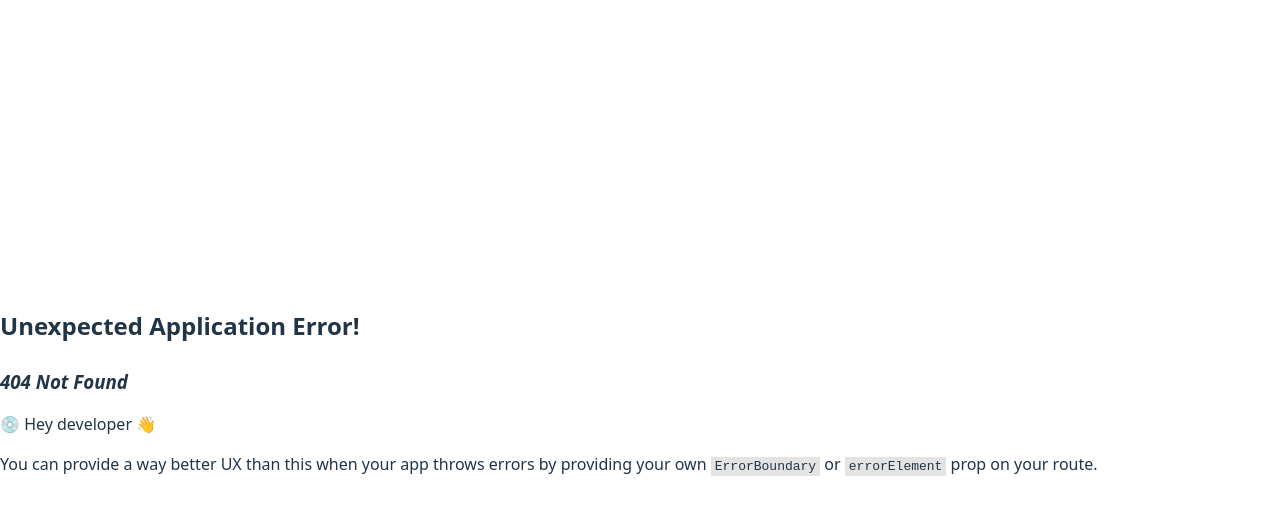
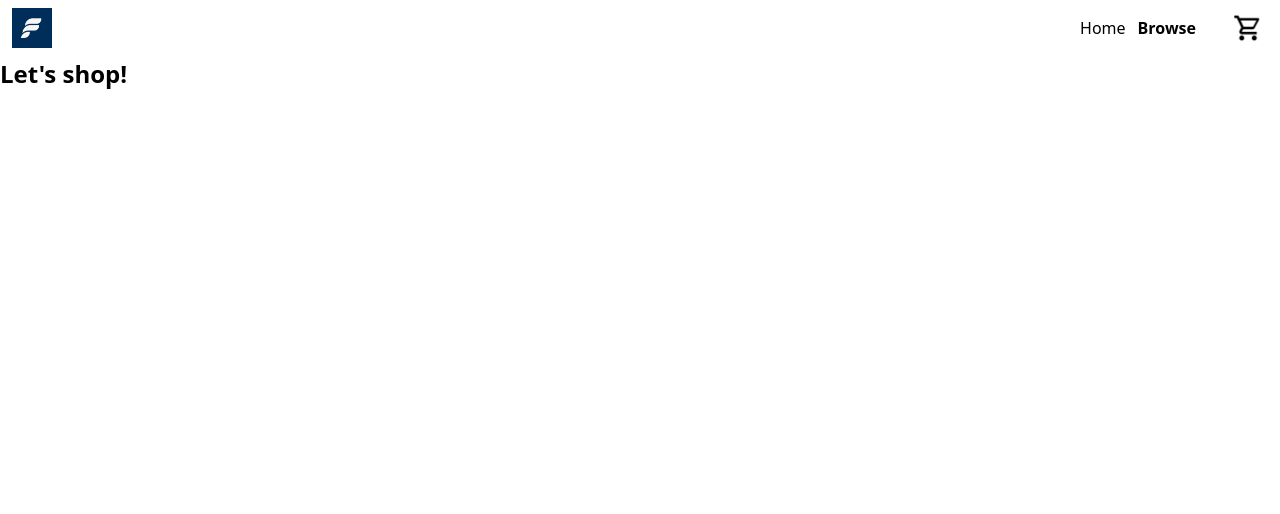
Before and after one commit to karllowe/Shopping-Cart, a React (Vite) app: page /browse in a window 1280 px wide. Before the commit this address had no page. Shown: the top 514 px of the page. Built offline with nearby package versions, Linux system fonts and the light colour scheme.

Commit message:
added browse page

```diff
--- a/package.json
+++ b/package.json
@@ -12,7 +12,8 @@
   "dependencies": {
     "react": "^19.2.0",
     "react-dom": "^19.2.0",
-    "react-router": "^7.13.0"
+    "react-router": "^7.13.0",
+    "react-router-dom": "^7.13.0"
   },
   "devDependencies": {
     "@eslint/js": "^9.39.1",
--- a/src/components/Header/Header.jsx
+++ b/src/components/Header/Header.jsx
@@ -2,15 +2,40 @@ import classes from "./header.module.css";
 import FlowOptimaLogo from "../../assets/FlowOptimaLogo.png";
 import cartOutline from "../../assets/cart-outline.png";
 import { IconButton } from "../iconButton/iconButton";
+import {NavLink} from "react-router-dom";
 
 function Header() {
+    const links = [
+        {
+            name:"Home",
+            key: "home",
+            path: "/"
+        },
+        {
+            name: "Browse",
+            key: "browse",
+            path: "/browse"
+        }
+    ];
     return (
         <div className={classes.headerDiv}>
             <img src={FlowOptimaLogo} alt="FlowOptima logo" />
             <div className={classes.rightSide}>
                 <ul className={classes.headerNavButtons}>
-                    <li>Home</li>
-                    <li>Browse</li>
+                    {links.map((link) => (
+                        <li key={link.key}>
+                            <NavLink
+                                to={`${link.path}`}
+                                className={({isActive, isPending}) => [classes.link, isActive && classes.active, isPending && classes.pending]
+                                .filter(Boolean)
+                                .join(" ")
+                                }
+                                end={link.path==="/"}
+                            >
+                                {link.name}
+                            </NavLink>
+                        </li>
+                    ))}
                 </ul>
                 <IconButton name={"shopping cart"} type={"primary"} icon={cartOutline} />
             </div>
--- a/src/components/Header/header.module.css
+++ b/src/components/Header/header.module.css
@@ -30,3 +30,17 @@ img {
         padding: 0;
     }
 }
+
+.link {
+    color: black;
+    font-weight: normal;
+}
+
+
+.link.active {
+    font-weight: bold;
+}
+
+.pending {
+    opacity: 0.6;
+}
--- a/src/index.css
+++ b/src/index.css
@@ -18,7 +18,7 @@
 
 a {
   font-weight: 500;
-  color: #646cff;
+  color: inherit;
   text-decoration: inherit;
 }
 a:hover {
--- /dev/null
+++ b/src/routes/Browse.jsx
@@ -0,0 +1,11 @@
+import classes from "./browse.module.css"
+
+function Browse() {
+    return (
+        <main className={classes.main}>
+            <h2 className>Let's shop!</h2>
+        </main>
+    )
+}
+
+export {Browse}
--- /dev/null
+++ b/src/routes/browse.module.css
@@ -0,0 +1,3 @@
+.main {
+    color: black;
+}
```
Also changed, not shown: src/main.jsx (+6 -1 lines), src/routes/index.module.css (line endings or trailing spaces), 1 other file (tests, documents, lock files or other folders).
